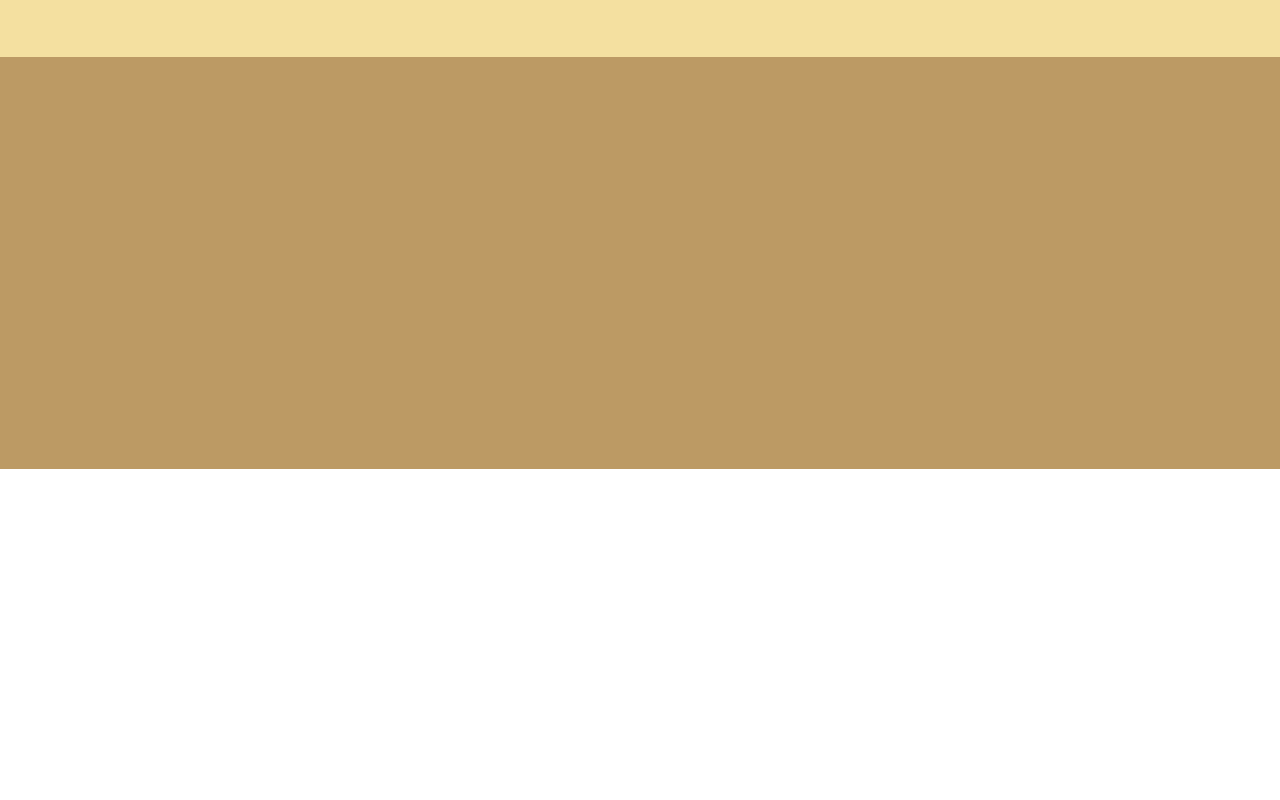
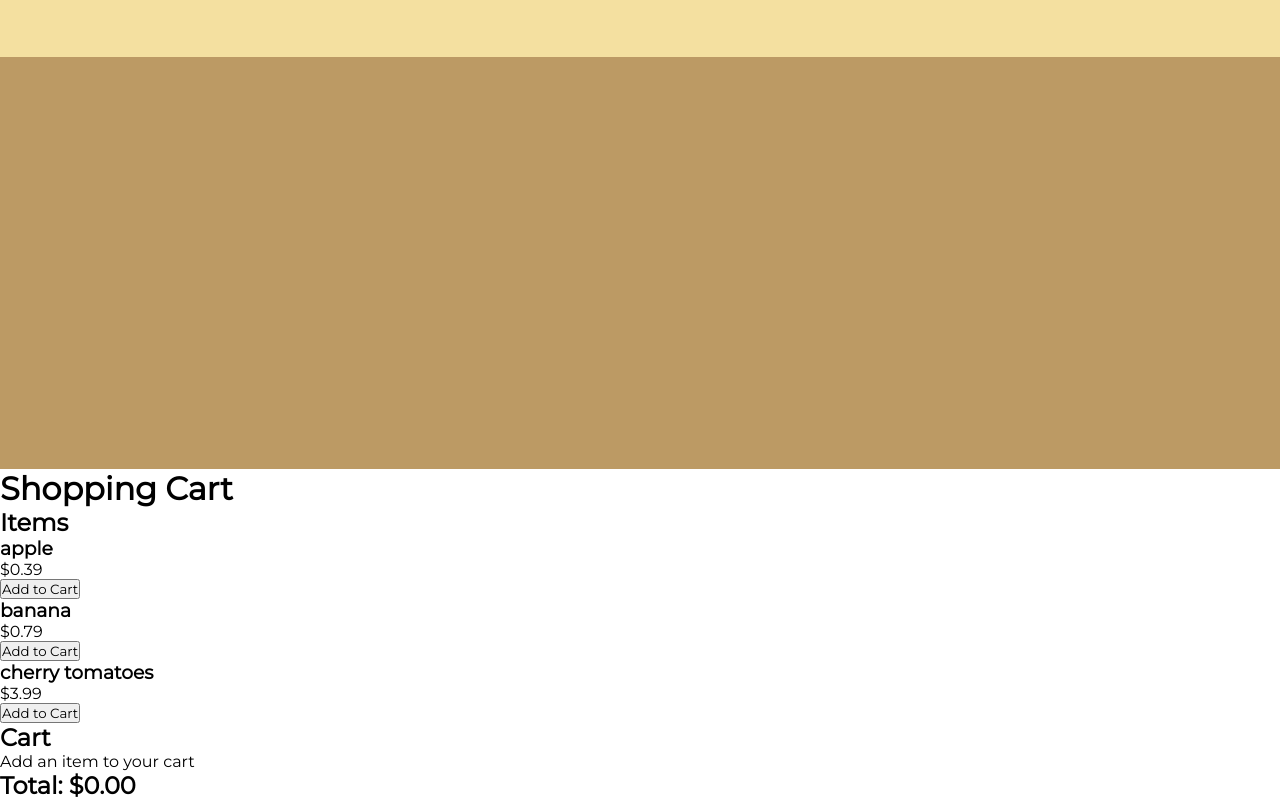
Before and after one commit to PunitorX/tech-commerce, a React (Create React App) app: page / in a window 1280 px wide. Shown: the part 734-1534 px from the top of the page. Before the commit the page ends 1203 px from the top, so only its background shows below. Built offline with nearby package versions, Linux system fonts and the light colour scheme.

Commit message:
Added ShoppingCart.js

```diff
--- /dev/null
+++ b/src/components/ShoppingCart.js
@@ -0,0 +1,84 @@
+import { useState } from 'react'
+
+const items = [{
+  name: 'apple',
+  price: 0.39
+}, {
+  name: 'banana',
+  price: 0.79
+}, {
+  name: 'cherry tomatoes',
+  price: 3.99
+}]
+
+function ShoppingCart () {
+  const [cart, setCart] = useState([])
+
+  const addToCart = (item) => {
+    const cartCopy = [...cart]
+    const itemInCart = cartCopy.find(i => item.name === i.name)
+    if (itemInCart) {
+      itemInCart.quantity += 1
+      setCart(cartCopy)
+    } else {
+      setCart(prevCart => [...prevCart, { ...item, quantity: 1 }])
+    }
+  }
+
+  const increase = (name) => {
+    const cartCopy = [...cart]
+    const item = cartCopy.find(i => i.name === name)
+    item.quantity += 1
+    setCart(cartCopy)
+  }
+
+  const decrease = (name) => {
+    let cartCopy = [...cart]
+    const item = cartCopy.find(i => i.name === name)
+    if (item.quantity > 1) {
+      item.quantity -= 1
+    } else {
+      cartCopy = cartCopy.filter(i => i.name !== name)
+    }
+    setCart(cartCopy)
+  }
+
+  return (
+    <div>
+      <h1>Shopping Cart</h1>
+      <div className='cart'>
+        <div className='items'>
+          <h2>Items</h2>
+          {items.map(item => (
+            <div key={item.name}>
+              <h3>{item.name}</h3>
+              <p>${item.price}</p>
+              <button onClick={() => addToCart(item)}>Add to Cart</button>
+            </div>)
+          )}
+        </div>
+        <div>
+          <h2>Cart</h2>
+          {cart.length > 0
+            ? cart.map(item => (
+              <div key={item.name}>
+                <h3>{item.name}</h3>
+                <p>
+                  <button onClick={() => decrease(item.name)}>-</button>
+                  {item.quantity}
+                  <button onClick={() => increase(item.name)}>+</button>
+                </p>
+                <p>Subtotal: ${(item.quantity * item.price).toFixed(2)}</p>
+              </div>
+              ))
+            : <p>Add an item to your cart</p>}
+        </div>
+      </div>
+      <div className='total'>
+        <h2>Total: ${cart.reduce((acc, i) => acc + (i.quantity * i.price), 0).toFixed(2)}</h2>
+      </div>
+    </div>
+  )
+}
+
+export default ShoppingCart
--- a/src/components/pages/HomePage/Home.js
+++ b/src/components/pages/HomePage/Home.js
@@ -1,5 +1,6 @@
 import React from 'react'
 import HeroSection from '../../HeroSection'
+import ShoppingCart from '../../ShoppingCart'
 import {homeObjOne, homeObjTwo} from './Data'
 
 function Home() {
@@ -7,6 +8,7 @@ function Home() {
     <>
         <HeroSection {...homeObjOne} />
         <HeroSection {...homeObjTwo} />
+        <ShoppingCart/>
     </>
   )
 }
```
